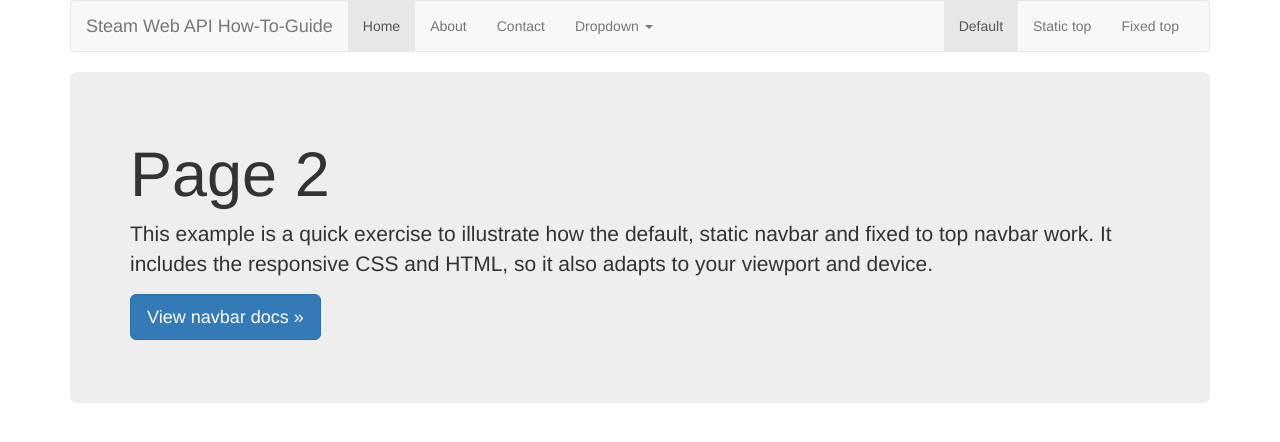
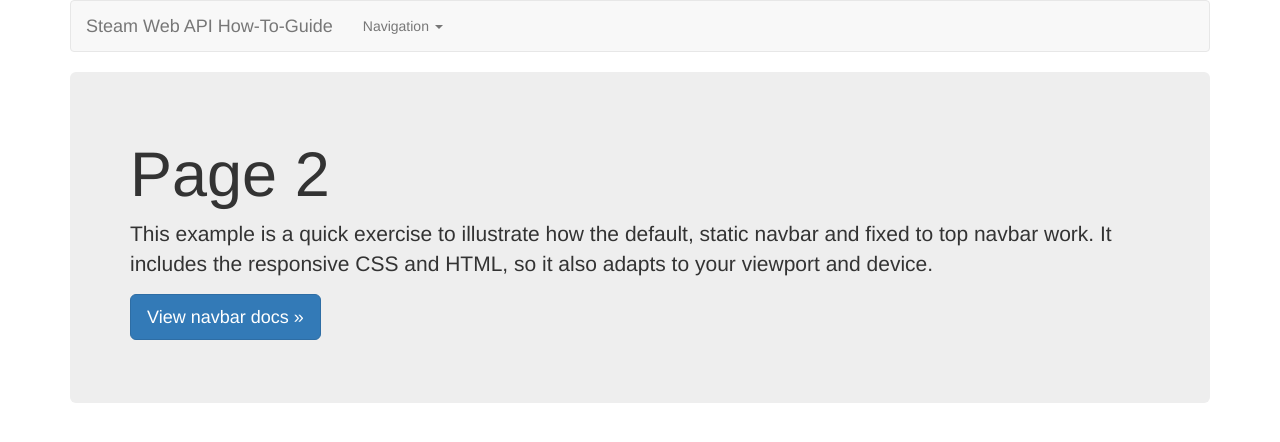
Before and after one commit to danbeyer/danbeyer.github.io, a plain HTML site: page steamapi/page2.html in a window 1280 px wide. Drawn offline with nearby package versions, Linux system fonts and the light colour scheme.

Commit message:
Update page2.html

```diff
--- a/steamapi/page2.html
+++ b/steamapi/page2.html
@@ -18,7 +18,7 @@
     <![endif]-->
   </head>
   <body>
-   <div class="container">
+    <div class="container">
 
       <!-- Static navbar -->
       <nav class="navbar navbar-default">
@@ -30,18 +30,16 @@
               <span class="icon-bar"></span>
               <span class="icon-bar"></span>
             </button>
-            <a class="navbar-brand" href="#">Steam Web API How-To-Guide</a>
+            <a class="navbar-brand" href="index.html">Steam Web API How-To-Guide</a>
           </div>
           <div id="navbar" class="navbar-collapse collapse">
             <ul class="nav navbar-nav">
-              <li class="active"><a href="#">Home</a></li>
-              <li><a href="#">About</a></li>
-              <li><a href="#">Contact</a></li>
+
               <li class="dropdown">
-                <a href="#" class="dropdown-toggle" data-toggle="dropdown" role="button" aria-haspopup="true" aria-expanded="false">Dropdown <span class="caret"></span></a>
+                <a href="#" class="dropdown-toggle" data-toggle="dropdown" role="button" aria-haspopup="true" aria-expanded="false">Navigation <span class="caret"></span></a>
                 <ul class="dropdown-menu">
-                  <li><a href="#">Action</a></li>
-                  <li><a href="#">Another action</a></li>
+                  <li><a href="page1.html">Go to Page 1</a></li>
+                  <li><a href="page2.html">Go to Page 2</a></li>
                   <li><a href="#">Something else here</a></li>
                   <li role="separator" class="divider"></li>
                   <li class="dropdown-header">Nav header</li>
@@ -49,11 +47,6 @@
                   <li><a href="#">One more separated link</a></li>
                 </ul>
               </li>
-            </ul>
-            <ul class="nav navbar-nav navbar-right">
-              <li class="active"><a href="./">Default <span class="sr-only">(current)</span></a></li>
-              <li><a href="../navbar-static-top/">Static top</a></li>
-              <li><a href="../navbar-fixed-top/">Fixed top</a></li>
             </ul>
           </div><!--/.nav-collapse -->
         </div><!--/.container-fluid -->
@@ -77,5 +70,6 @@
     <script src="https://ajax.googleapis.com/ajax/libs/jquery/1.12.4/jquery.min.js"></script>
     <script>window.jQuery || document.write('<script src="jquery.min.js"><\/script>')</script>
     <script src="js/bootstrap.min.js"></script>
+
   </body>
 </html>
```
